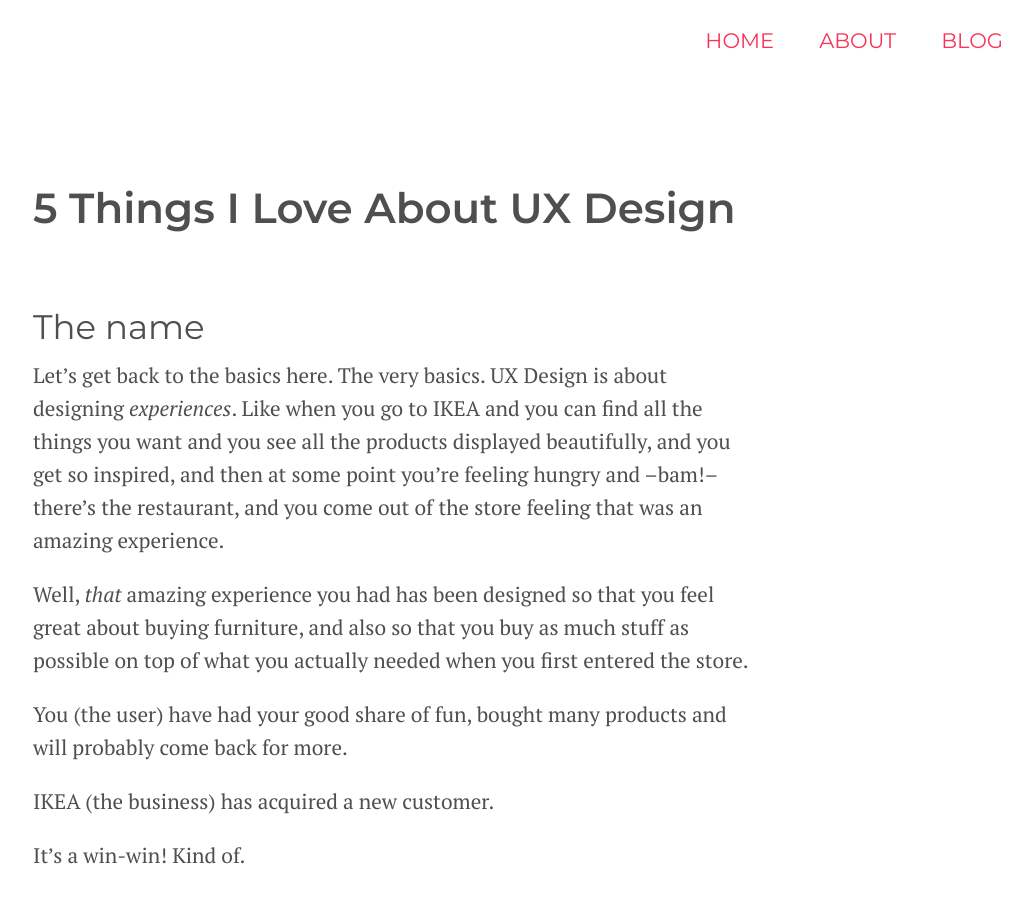
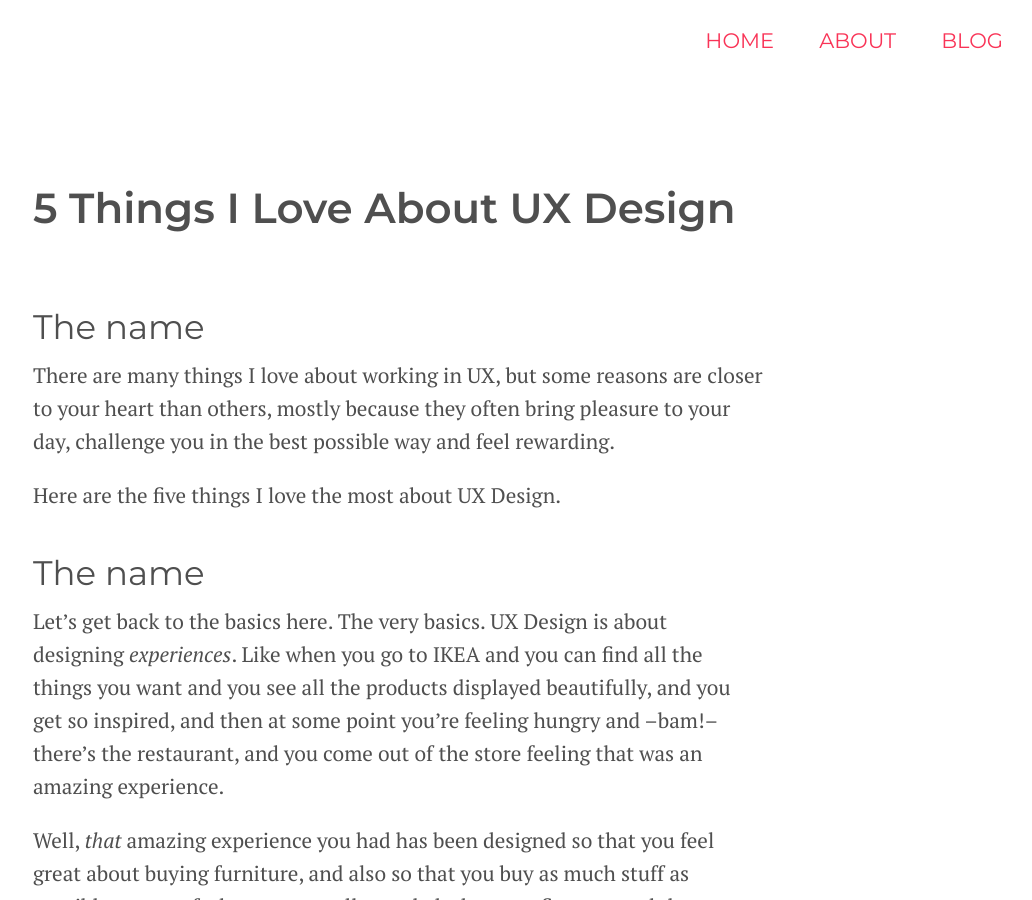
Before and after one commit to irenealgi/irenealegre.com, a Jekyll site: the page built from _posts/2018-01-17-5-things-i-love-about-ux-design.md, in a window 1280 px wide and 900 px high. Shown: the whole window, without its empty margins (242-1274 px from the left). Built offline with Jekyll 4.4.1, drawn with Linux system fonts in a browser that asks for light colours.

Commit message:
adding intro to reasons to love ux design
Former-commit-id: 2e32fb7a020df7cf2ed79dd9679d291a6c0070bf

```diff
--- a/_posts/2018-01-17-5-things-i-love-about-ux-design.md
+++ b/_posts/2018-01-17-5-things-i-love-about-ux-design.md
@@ -2,6 +2,12 @@
 layout: post
 title: "5 Things I Love About UX Design"
 ---
+
+## The name
+
+There are many things I love about working in UX, but some reasons are closer to your heart than others, mostly because they often bring pleasure to your day, challenge you in the best possible way and feel rewarding.
+
+Here are the five things I love the most about UX Design.
 
 ## The name
 
```
